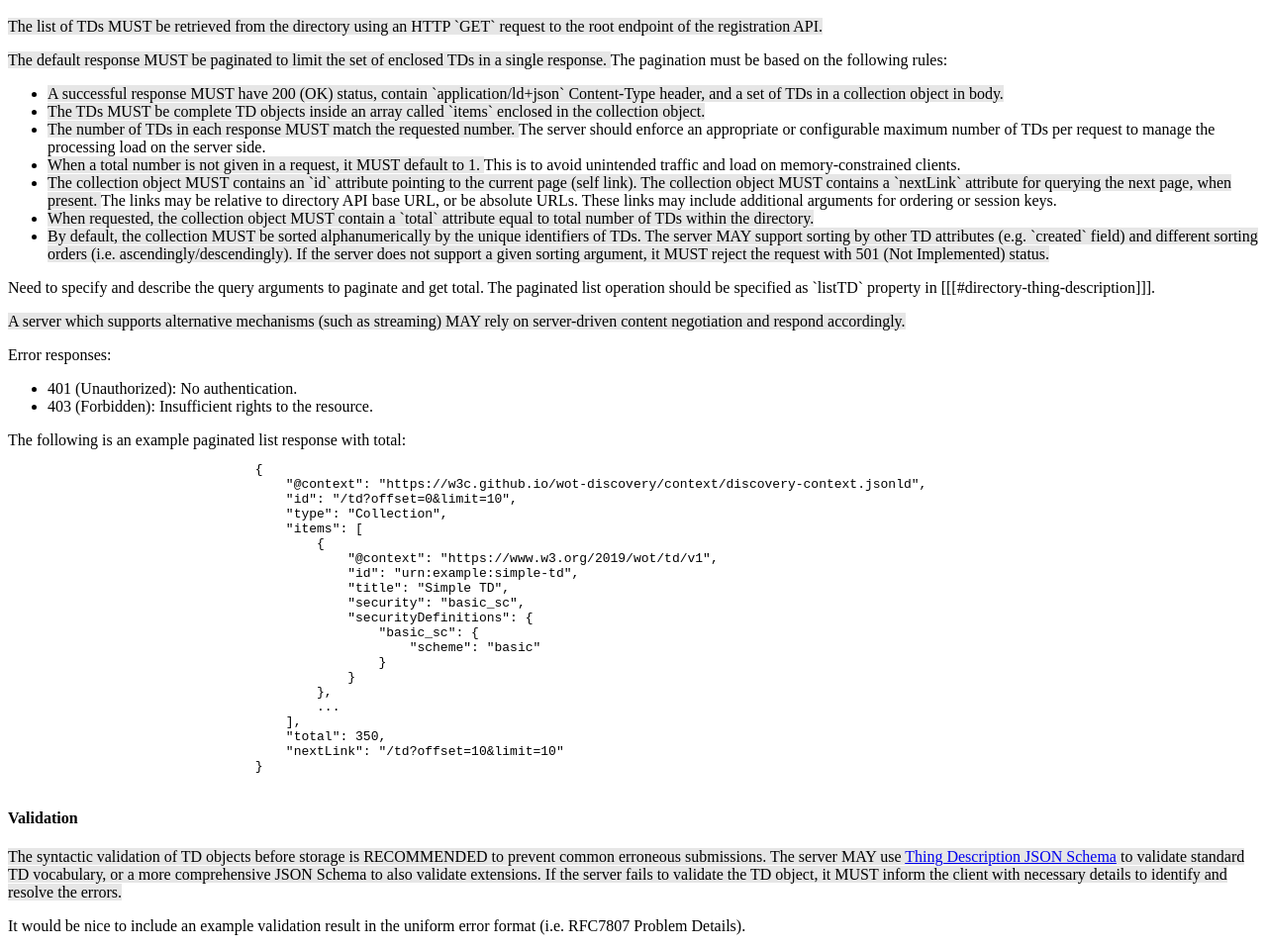
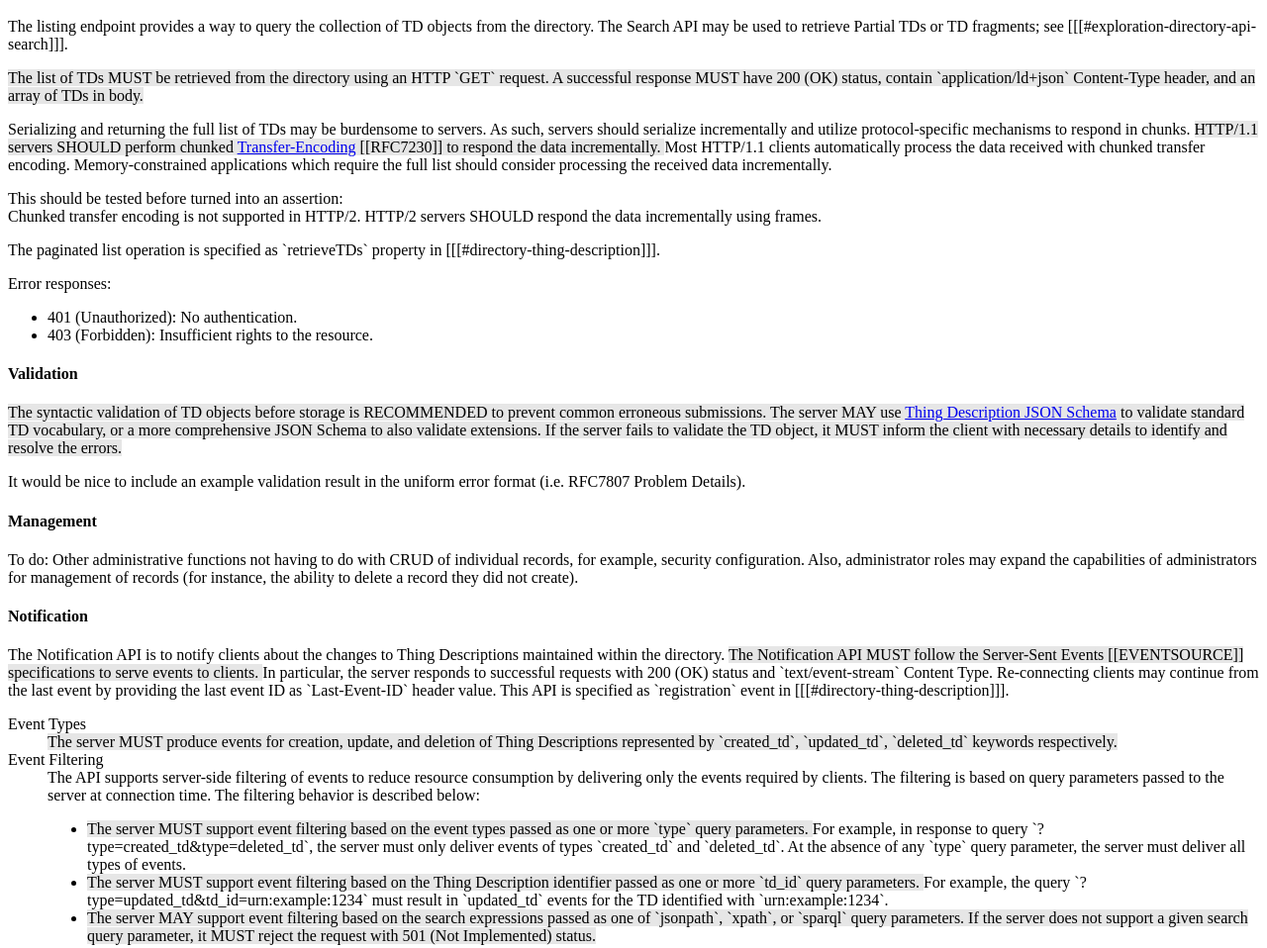
Before and after one commit to w3c/wot-discovery, a plain HTML site: page index.html in a window 1280 px wide. Shown: the part 8368-9326 px from the top of the page at 99% size. Drawn offline with Linux system fonts and the light colour scheme.

Commit message:
listing with chunked transfer

```diff
--- a/index.html
+++ b/index.html
@@ -985,93 +985,49 @@ img.wot-diagram {
                     <section id="exploration-directory-api-registration-listing" class="normative">
                         <h4>Listing</h4>
                         <p>
-                            <span class="rfc2119-assertion" id="tdd-reg-list">
+                            The listing endpoint provides a way to query the collection of TD objects
+                            from the directory. The Search API may be used to retrieve <a>Partial TD</a>s
+                            or TD fragments; see [[[#exploration-directory-api-search]]].
+                        </p>
+
+
+                        <p>
+                            <span class="rfc2119-assertion" id="tdd-reg-list-method">
                                 The list of TDs MUST be retrieved from the directory using an
-                                HTTP `GET` request to the root endpoint of the registration API.
+                                HTTP `GET` request.
                             </span>
-                        </p>
-                        <p> <!-- paginated listing -->
-                            <span class="rfc2119-assertion" id="tdd-reg-list-resp-pagination">
-                                The default response MUST be paginated to limit the
-                                set of enclosed TDs in a single response.
+
+                            <span class="rfc2119-assertion" id="tdd-reg-list-resp">
+                                A successful response MUST have 200 (OK) status, contain `application/ld+json`
+                                Content-Type header, and an array of TDs in body.
                             </span>
-                            The pagination must be based on the following rules:
-                            <ul>
-                                <li>
-                                    <span class="rfc2119-assertion" id="tdd-reg-list-pagination-resp">
-                                        A successful response MUST have 200 (OK) status, contain `application/ld+json`
-                                        Content-Type header, and a set of TDs in a collection object in body.
-                                    </span>
-                                </li>
-                                <li>
-                                    <span class="rfc2119-assertion" id="tdd-reg-list-pagination-envelop">
-                                        The TDs MUST be complete TD objects inside an array
-                                        called `items` enclosed in the collection object.
-                                    </span>
-                                </li>
-                                <li>
-                                    <span class="rfc2119-assertion" id="tdd-reg-list-pagination-total">
-                                        The number of TDs in each response MUST match the requested number.
-                                    </span>
-                                    The server should enforce an appropriate or configurable maximum number
-                                    of TDs per request to manage the processing load on the server side.
-                                </li>
-                                <li>
-                                    <span class="rfc2119-assertion" id="tdd-reg-list-pagination-total-default">
-                                        When a total number is not given in a request, it MUST default to 1.
-                                    </span>
-                                    This is to avoid unintended traffic and load on memory-constrained clients.
-                                </li>
-                                <li>
-                                    <span class="rfc2119-assertion" id="tdd-reg-list-pagination-id">
-                                        The collection object MUST contains an `id` attribute
-                                        pointing to the current page (self link).
-                                    </span>
-                                    <span class="rfc2119-assertion" id="tdd-reg-list-pagination-links">
-                                        The collection object MUST contains a `nextLink` attribute
-                                        for querying the next page, when present.
-                                    </span>
-                                    The links may be relative to directory API base URL, or be absolute URLs.
-                                    These links may include additional arguments for ordering or session keys.
-                                </li>
-                                <li>
-                                    <span class="rfc2119-assertion" id="tdd-reg-list-pagination-total">
-                                        When requested, the collection object MUST contain a `total` attribute
-                                        equal to total number of TDs within the directory.
-                                    </span>
-                                </li>
-                                <li>
-                                    <span class="rfc2119-assertion" id="tdd-reg-list-pagination-order-default">
-                                        By default, the collection MUST be sorted alphanumerically
-                                        by the unique identifiers of TDs.
-                                    </span>
-                                    <span class="rfc2119-assertion" id="tdd-reg-list-pagination-order">
-                                        The server MAY support sorting by other TD attributes (e.g. `created` field) and
-                                        different sorting orders (i.e. ascendingly/descendingly).
-                                    </span>
-                                    <span class="rfc2119-assertion" id="tdd-reg-list-pagination-order-unsupported">
-                                        If the server does not support a given sorting argument,
-                                        it MUST reject the request with 501 (Not Implemented) status.
-                                    </span>
-                                </li>
-                            </ul>
-                        </p>
-
-                        <!-- <p>
-                            The paginated list operation is specified as `listTD` property in
+                        </p>
+
+                        <p>
+                            Serializing and returning the full list of TDs may be burdensome to servers.
+                            As such, servers should serialize incrementally and utilize protocol-specific
+                            mechanisms to respond in chunks.
+                            <span class="rfc2119-assertion" id="tdd-reg-list-http11">
+                                HTTP/1.1 servers SHOULD perform chunked
+                                <a href="https://tools.ietf.org/html/rfc7230#section-3.3.1">Transfer-Encoding</a> [[RFC7230]]
+                                to respond the data incrementally.
+                            </span>
+                            Most HTTP/1.1 clients automatically process the data received with
+                            chunked transfer encoding.
+                            Memory-constrained applications which require the full list
+                            should consider processing the received data incrementally.
+
+                            <p class="ednote" title="HTTP/2 chunking">
+                                This should be tested before turned into an assertion:<br>
+                                Chunked transfer encoding is not supported in HTTP/2.
+                                HTTP/2 servers SHOULD respond the data incrementally using frames.
+                            </p>
+                        </p>
+
+                        <p>
+                            The paginated list operation is specified as `retrieveTDs` property in
                             [[[#directory-thing-description]]].
-                        </p> -->
-                        <p class="ednote" title="Registration listing query arguments">
-                            Need to specify and describe the query arguments to paginate
-                            and get total. The paginated list operation should be specified as `listTD`
-                            property in [[[#directory-thing-description]]].
-                        </p>
-
-
-                        <span class="rfc2119-assertion" id="tdd-reg-list-resp-alternative">
-                            A server which supports alternative mechanisms (such as streaming)
-                            MAY rely on server-driven content negotiation and respond accordingly.
-                        </span>
+                        </p>
 
                         <p>
                             Error responses:
@@ -1085,32 +1041,7 @@ img.wot-diagram {
                             </ul>
                         </p>
 
-                        The following is an example paginated list response with total:
-                        <aside class="example" id="example-td-registration-info" title="Example response for a paginated list with total">
-                            <pre>
-                                {
-                                    "@context": "https://w3c.github.io/wot-discovery/context/discovery-context.jsonld",
-                                    "id": "/td?offset=0&limit=10",
-                                    "type": "Collection",
-                                    "items": [
-                                        {
-                                            "@context": "https://www.w3.org/2019/wot/td/v1",
-                                            "id": "urn:example:simple-td",
-                                            "title": "Simple TD",
-                                            "security": "basic_sc",
-                                            "securityDefinitions": {
-                                                "basic_sc": {
-                                                    "scheme": "basic"
-                                                }
-                                            }
-                                        },
-                                        ...
-                                    ],
-                                    "total": 350,
-                                    "nextLink": "/td?offset=10&limit=10"
-                                }
-                            </pre>
-                        </aside>
+
                     </section>
 
                     <section id="validation" class="normative">
```
Also changed, not shown: directory.td.json (+15 -0 lines).
